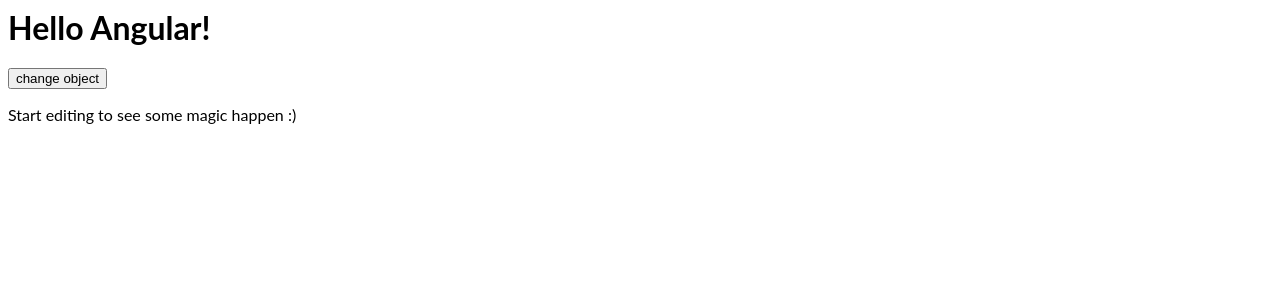
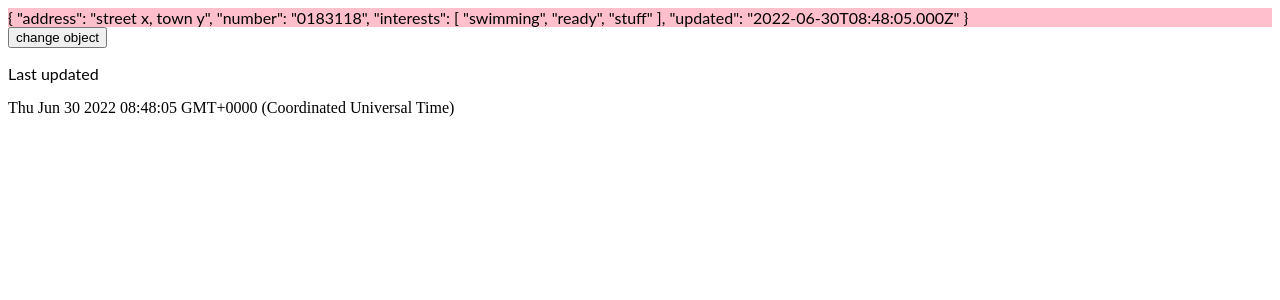
Before and after one commit to Paul-rs1/angular-change-detection-testing, an Angular app: page / in a window 1280 px wide. Shown: the top 300 px of the page. Built offline with nearby package versions, Linux system fonts and the light colour scheme.

Commit message:
working not working updating of nested object

```diff
--- a/src/app/app.component.html
+++ b/src/app/app.component.html
@@ -1,3 +1,4 @@
-<hello name="{{ name }}"></hello>
-<button>change object</button>
-<p>Start editing to see some magic happen :)</p>
+<hello [nestedObject]="nestedObject"></hello>
+<button (click)="updateObject()">change object</button>
+<p>Last updated</p>
+<div>{{ lastUpdated }}</div>
--- a/src/app/app.component.ts
+++ b/src/app/app.component.ts
@@ -3,11 +3,9 @@
 @Component({
   selector: 'my-app',
   templateUrl: './app.component.html',
-  styleUrls: [ './app.component.css' ]
+  styleUrls: ['./app.component.css'],
 })
-export class AppComponent  {
-  name = 'Angular';
-
+export class AppComponent {
   nestedObject = {
     name: 'Mustermann',
     age: 43,
@@ -15,10 +13,16 @@
     information: {
       address: 'street x, town y',
       number: '0183118',
-    }
+      interests: ['swimming', 'ready', 'stuff'],
+      updated: new Date(),
+    },
   };
+  lastUpdated = this.nestedObject.updated;
 
-  changeObject () {
-    this.nestedObject.updated = new Date();
+  updateObject() {
+    const updated = new Date();
+    this.nestedObject.updated = updated;
+    this.nestedObject.information.updated;
+    this.lastUpdated = updated;
   }
 }
--- a/src/app/app.module.ts
+++ b/src/app/app.module.ts
@@ -4,10 +4,11 @@
 
 import { AppComponent } from './app.component';
 import { HelloComponent } from './hello.component';
+import { WrapperComponent } from './wrapper.component';
 
 @NgModule({
   imports:      [ BrowserModule, FormsModule ],
-  declarations: [ AppComponent, HelloComponent ],
+  declarations: [ AppComponent, HelloComponent, WrapperComponent ],
   bootstrap:    [ AppComponent ]
 })
 export class AppModule { }
--- a/src/app/hello.component.ts
+++ b/src/app/hello.component.ts
@@ -2,9 +2,9 @@
 
 @Component({
   selector: 'hello',
-  template: `<h1>Hello {{name}}!</h1>`,
-  styles: [`h1 { font-family: Lato; }`]
+  template: `<div>{{nestedObject.information | json}}</div>`,
+  styles: [`div { font-family: Lato; background-color:pink }`],
 })
-export class HelloComponent  {
-  @Input() name: string;
+export class HelloComponent {
+  @Input() nestedObject;
 }
--- /dev/null
+++ b/src/app/wrapper.component.ts
@@ -0,0 +1,10 @@
+import { Component, Input } from '@angular/core';
+
+@Component({
+  selector: 'wrapper',
+  template: `<hello [nestedObject]="nestedObject"></hello>`,
+  styles: [],
+})
+export class WrapperComponent {
+  @Input() nestedObject;
+}
```
